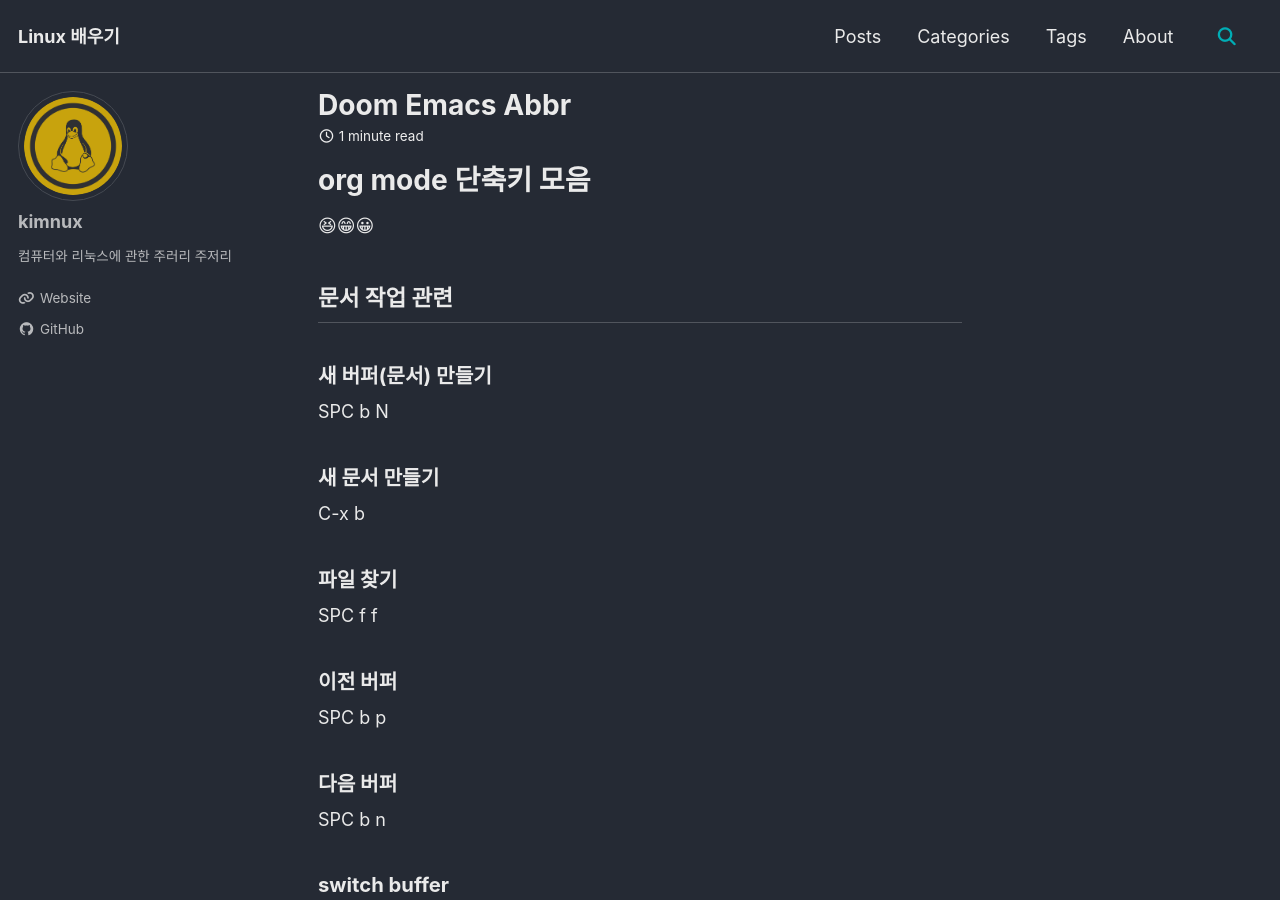
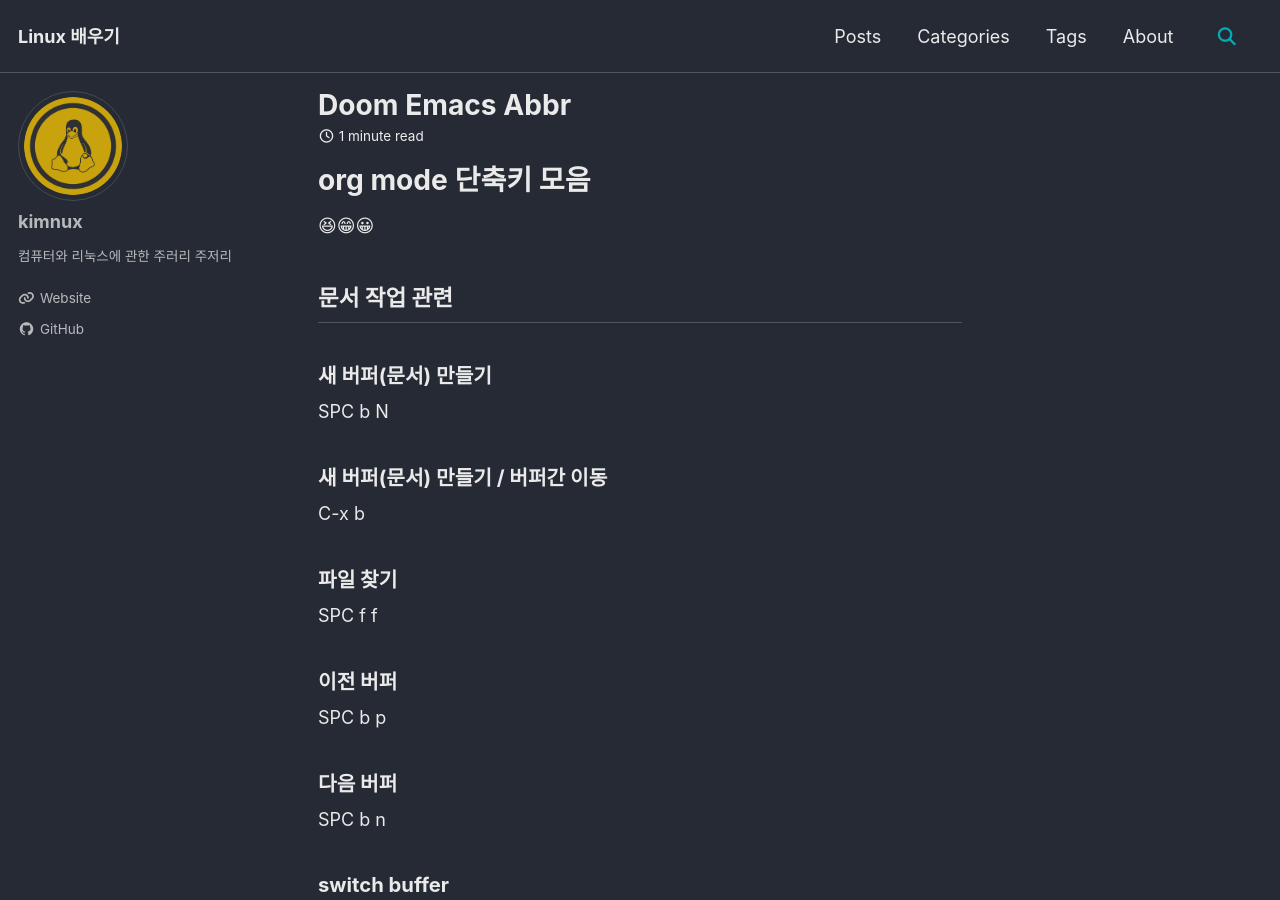
Before and after one commit to kimnux12/kimnux12.github.io, a Jekyll site: the page built from _posts/2024-07-03-doom-emacs-abbr.md, in a window 1280 px wide and 900 px high. Built offline with Jekyll 4.4.1, drawn with Linux system fonts in a browser that asks for light colours; cached includes are drawn as plain includes.

Commit message:
2024-07-06, 18:35

```diff
--- a/_posts/2024-07-03-doom-emacs-abbr.md
+++ b/_posts/2024-07-03-doom-emacs-abbr.md
@@ -10,7 +10,7 @@
 
 SPC b N
 
-### 새 문서 만들기
+### 새 버퍼(문서) 만들기 / 버퍼간 이동
 
 C-x b
 
```
